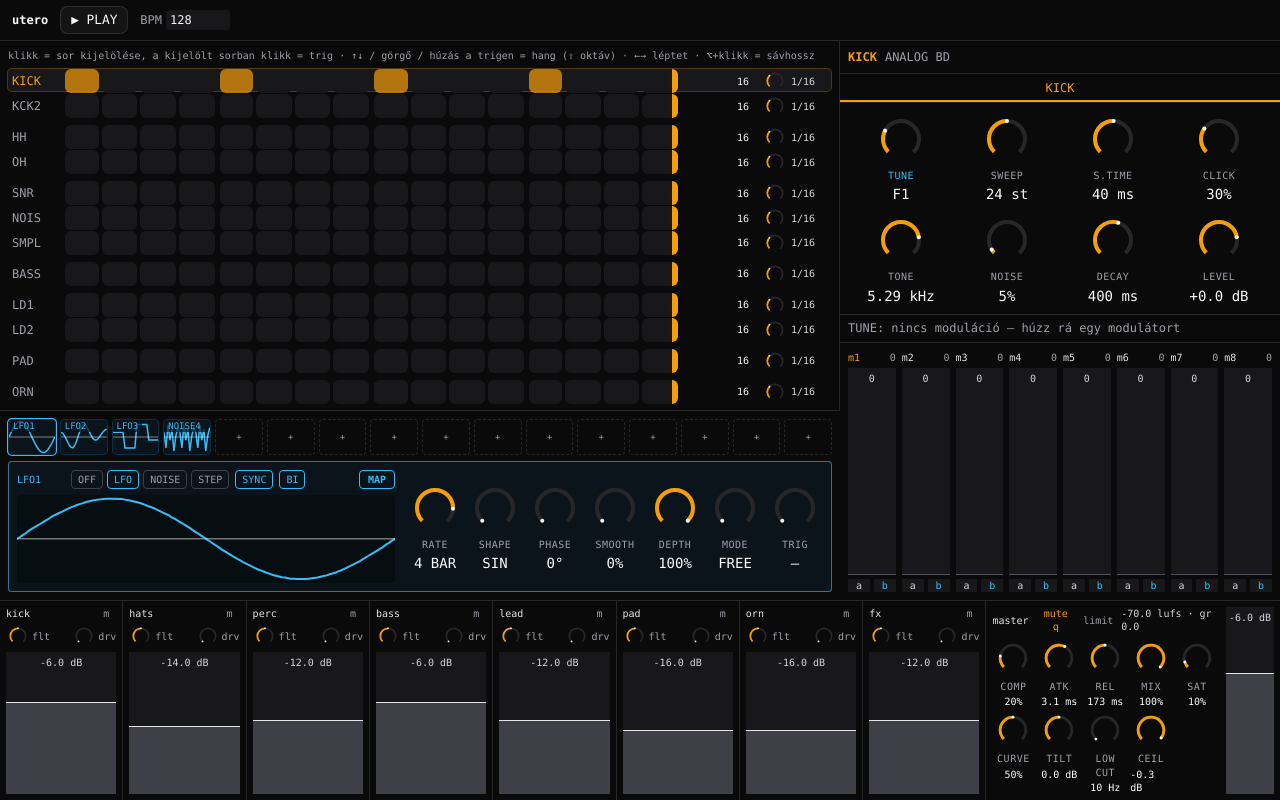
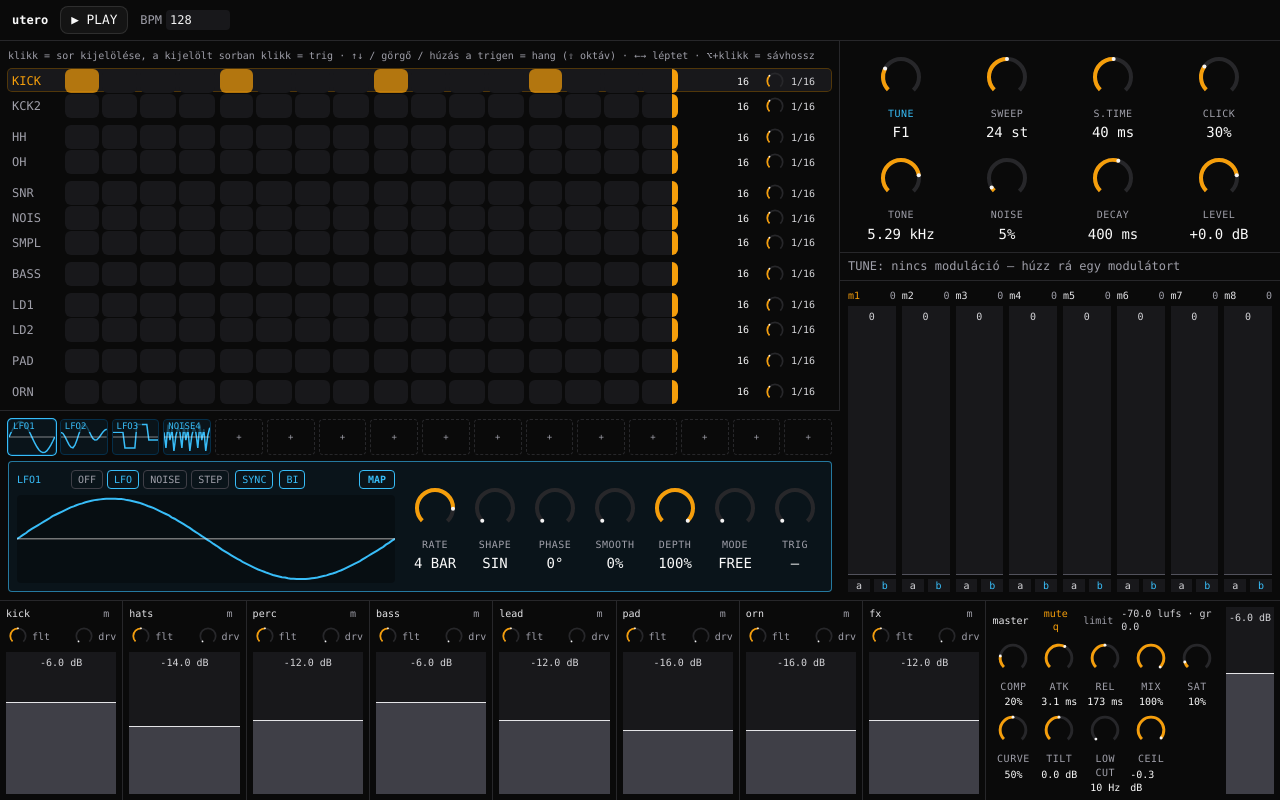
Before and after one commit to benjamin-rigo/utero, a React (Vite) app in the folder web/: page / in a window 1280 px wide. Built offline with nearby package versions, Linux system fonts and the light colour scheme.

Commit message:
feat(web): drop machine header and single-page tab
Co-Authored-By: Claude Opus 5.5 <noreply@anthropic.com>

```diff
--- a/web/src/ui/MachinePanel.tsx
+++ b/web/src/ui/MachinePanel.tsx
@@ -18,7 +18,7 @@ export function MachinePanel({ state, frame, store }: Props) {
   const t = state.selected
   const machine = MACHINES[t]
   return (
-    <aside aria-label="Machine" className="flex min-h-0 flex-col">
+    <aside aria-label={`${state.tracks[t].name} machine`} className="flex min-h-0 flex-col">
       {machine ? (
         // keyed by track so page and selected param reset when switching tracks
         <MachineBody key={t} state={state} frame={frame} store={store} track={t} machine={machine} />
@@ -43,11 +43,7 @@ function MachineBody({ state, frame, store, track: t, machine }: BodyProps) {
 
   return (
     <>
-      <div className="flex items-center gap-2 border-b border-zinc-800 p-2">
-        <b className="text-acc">{state.tracks[t].name}</b>
-        {machine.name !== state.tracks[t].name && <span className="text-zinc-400">{machine.name}</span>}
-      </div>
-      <div role="tablist" className="flex border-b border-zinc-800">
+      {machine.pages.length > 1 && <div role="tablist" className="flex border-b border-zinc-800">
         {machine.pages.map((pg, i) => (
           <button key={pg.name} type="button" role="tab" aria-selected={page === i}
             onClick={() => { setPage(i); setSelParam(pg.params[0]) }}
@@ -55,7 +51,7 @@ function MachineBody({ state, frame, store, track: t, machine }: BodyProps) {
             {pg.name}
           </button>
         ))}
-      </div>
+      </div>}
       {machine.switches?.map((sw) => {
         const meta = machine.params[sw.param]
         const opts = meta.display?.kind === 'choice' ? meta.display.options : []
```
